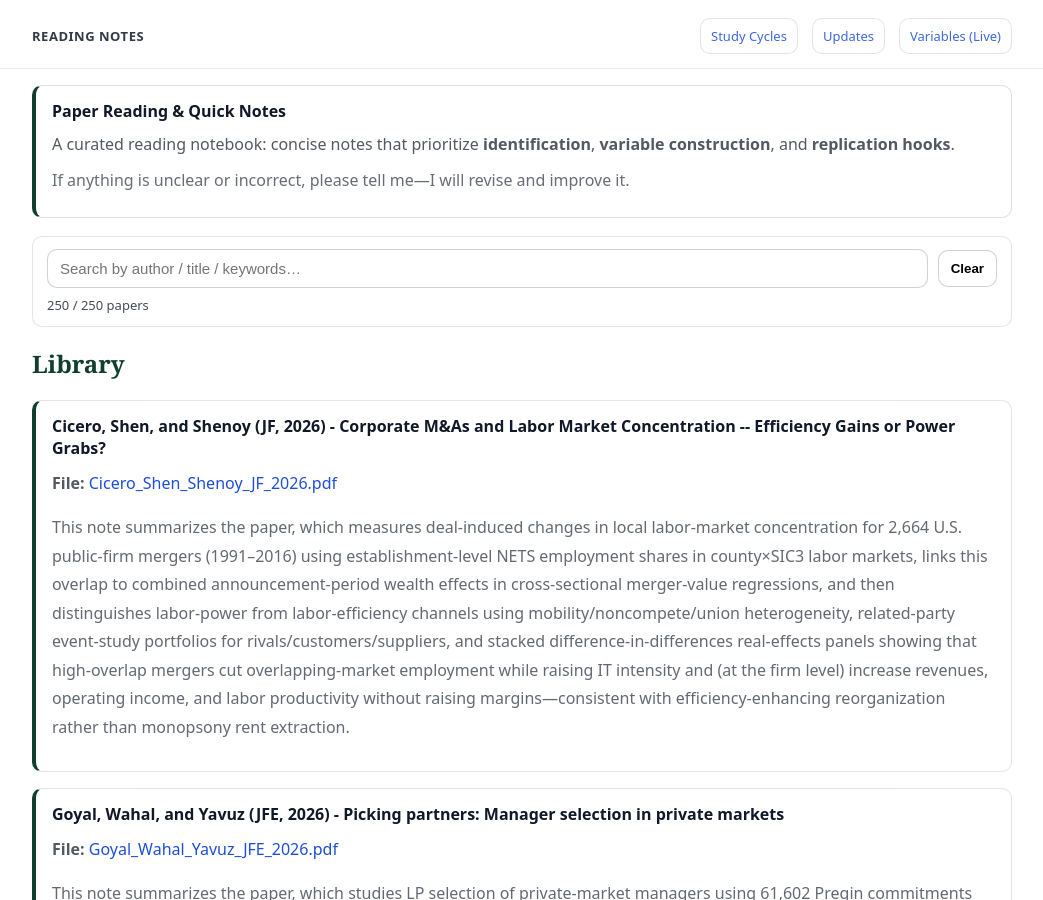
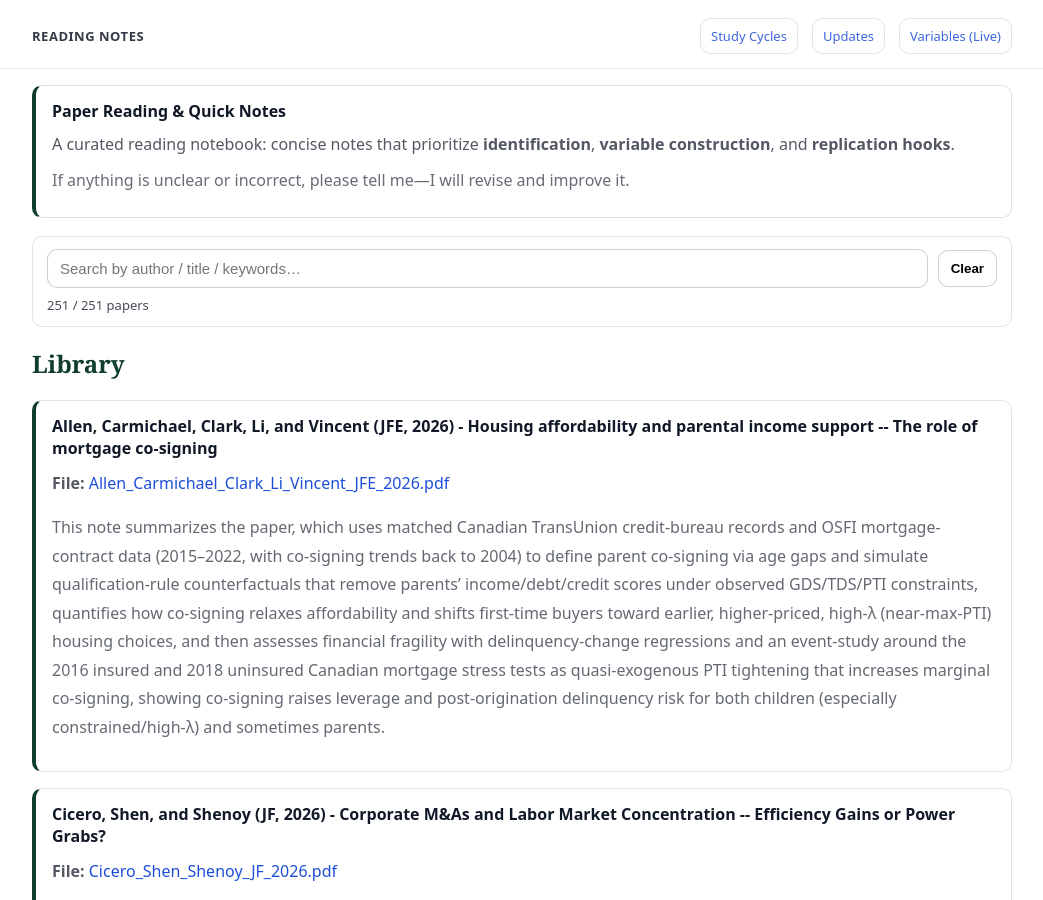
Before and after one commit to yaxinzn/study-archive, a Jekyll site: the page built from reading/index.md, in a window 1280 px wide and 900 px high. Shown: the whole window, without its empty margins (118-1161 px from the left). Built offline with Jekyll 4.4.1, drawn with Linux system fonts in a browser that asks for light colours.

Commit message:
Reading: add/update Allen_Carmichael_Clark_Li_Vincent_JFE_2026.pdf

```diff
--- a/_data/reading.yml
+++ b/_data/reading.yml
@@ -1,3 +1,7 @@
+- title: "Allen, Carmichael, Clark, Li, and Vincent (JFE, 2026) - Housing affordability and parental income support -- The role of mortgage co-signing"
+  file: "Allen_Carmichael_Clark_Li_Vincent_JFE_2026.pdf"
+  desc: "This note summarizes the paper, which uses matched Canadian TransUnion credit-bureau records and OSFI mortgage-contract data (2015–2022, with co-signing trends back to 2004) to define parent co-signing via age gaps and simulate qualification-rule counterfactuals that remove parents’ income/debt/credit scores under observed GDS/TDS/PTI constraints, quantifies how co-signing relaxes affordability and shifts first-time buyers toward earlier, higher-priced, high-λ (near-max-PTI) housing choices, and then assesses financial fragility with delinquency-change regressions and an event-study around the 2016 insured and 2018 uninsured Canadian mortgage stress tests as quasi-exogenous PTI tightening that increases marginal co-signing, showing co-signing raises leverage and post-origination delinquency risk for both children (especially constrained/high-λ) and sometimes parents."
+
 - title: "Cicero, Shen, and Shenoy (JF, 2026) - Corporate M&As and Labor Market Concentration -- Efficiency Gains or Power Grabs?"
   file: "Cicero_Shen_Shenoy_JF_2026.pdf"
   desc: "This note summarizes the paper, which measures deal-induced changes in local labor-market concentration for 2,664 U.S. public-firm mergers (1991–2016) using establishment-level NETS employment shares in county×SIC3 labor markets, links this overlap to combined announcement-period wealth effects in cross-sectional merger-value regressions, and then distinguishes labor-power from labor-efficiency channels using mobility/noncompete/union heterogeneity, related-party event-study portfolios for rivals/customers/suppliers, and stacked difference-in-differences real-effects panels showing that high-overlap mergers cut overlapping-market employment while raising IT intensity and (at the firm level) increase revenues, operating income, and labor productivity without raising margins—consistent with efficiency-enhancing reorganization rather than monopsony rent extraction."
```
Also changed, not shown: 1 other file.
